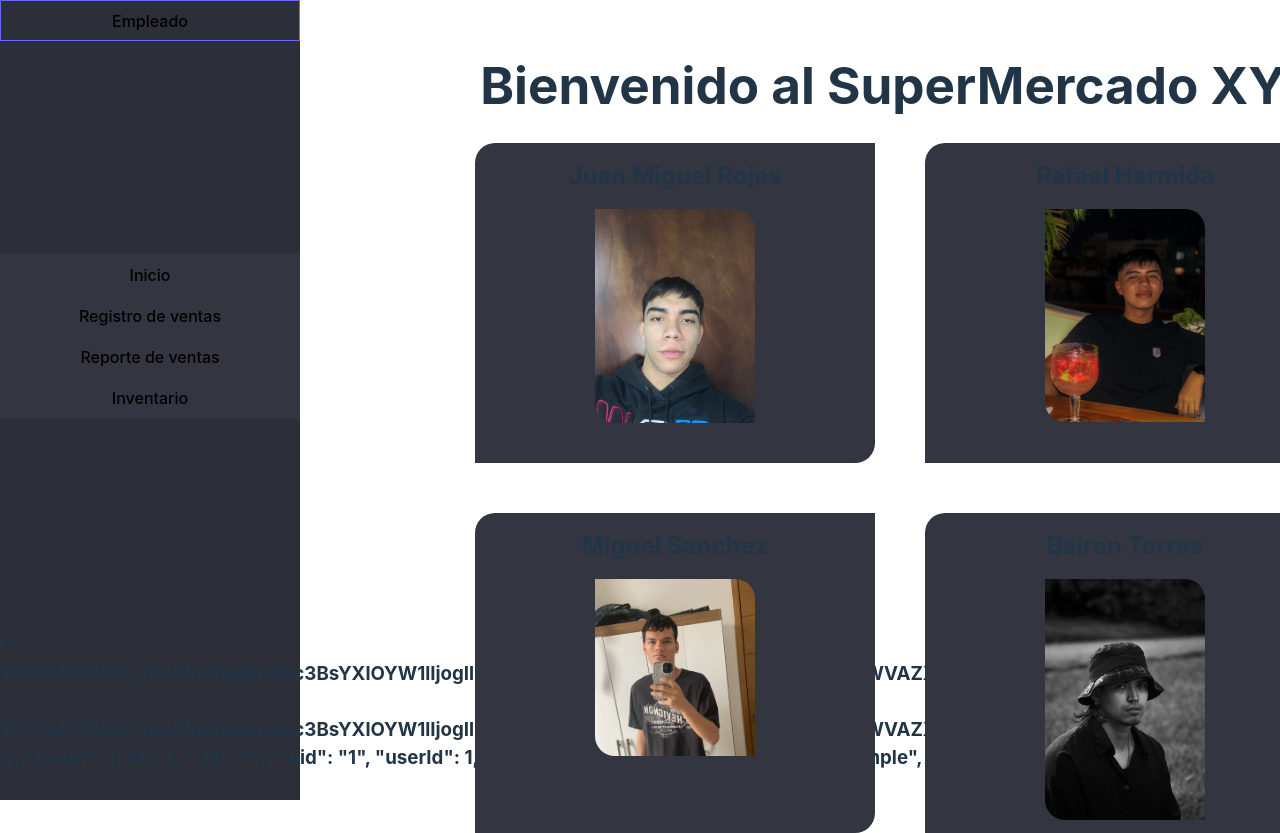
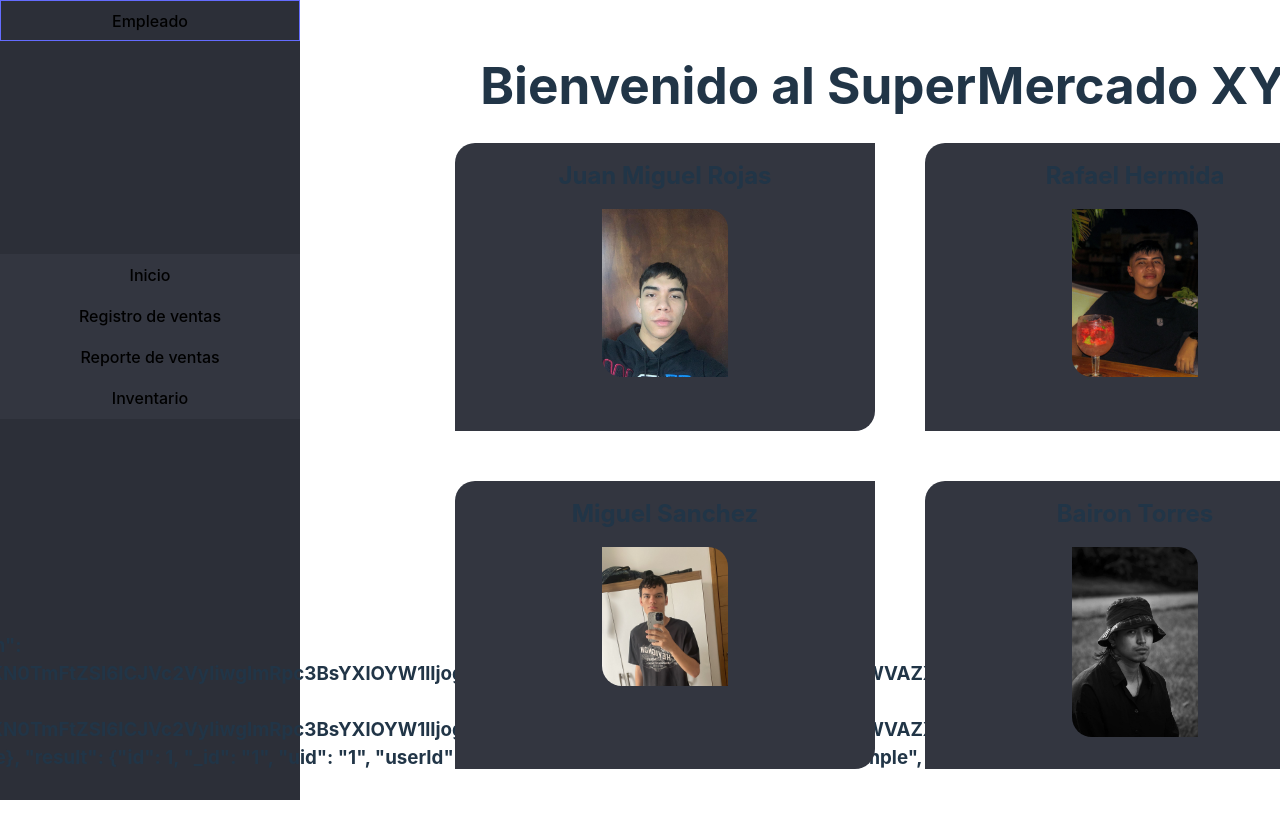
Before and after one commit to JuanRx19/Miniproyecto-1, a React (Vite) app in the folder crud/: page /Home in a window 1280 px wide. Shown: the top 833 px of the page. After the commit the page ends 800 px from the top, so only its background shows below. Built offline with nearby package versions, Linux system fonts and the light colour scheme; sample sign-in values are in the browser's storage.

Commit message:
Home fixed

```diff
--- a/crud/src/assets/styles/Card.css
+++ b/crud/src/assets/styles/Card.css
@@ -3,8 +3,8 @@
   flex-direction: column;
   align-items: center;
   background-color: #333640;
-  width: 400px;
-  height: 320px;
+  width: 35%;
+  height: 48%;
   border-radius: 20px 0px 20px 0px;
 }
 
@@ -14,6 +14,6 @@
 }
 
 .contenedor-card img{
-  width: 40%;
+  width: 30%;
   border-radius: 0px 20px 0px 20px;
 }
```
Also changed, not shown: 1 other file (tests, documents, lock files or other folders).
